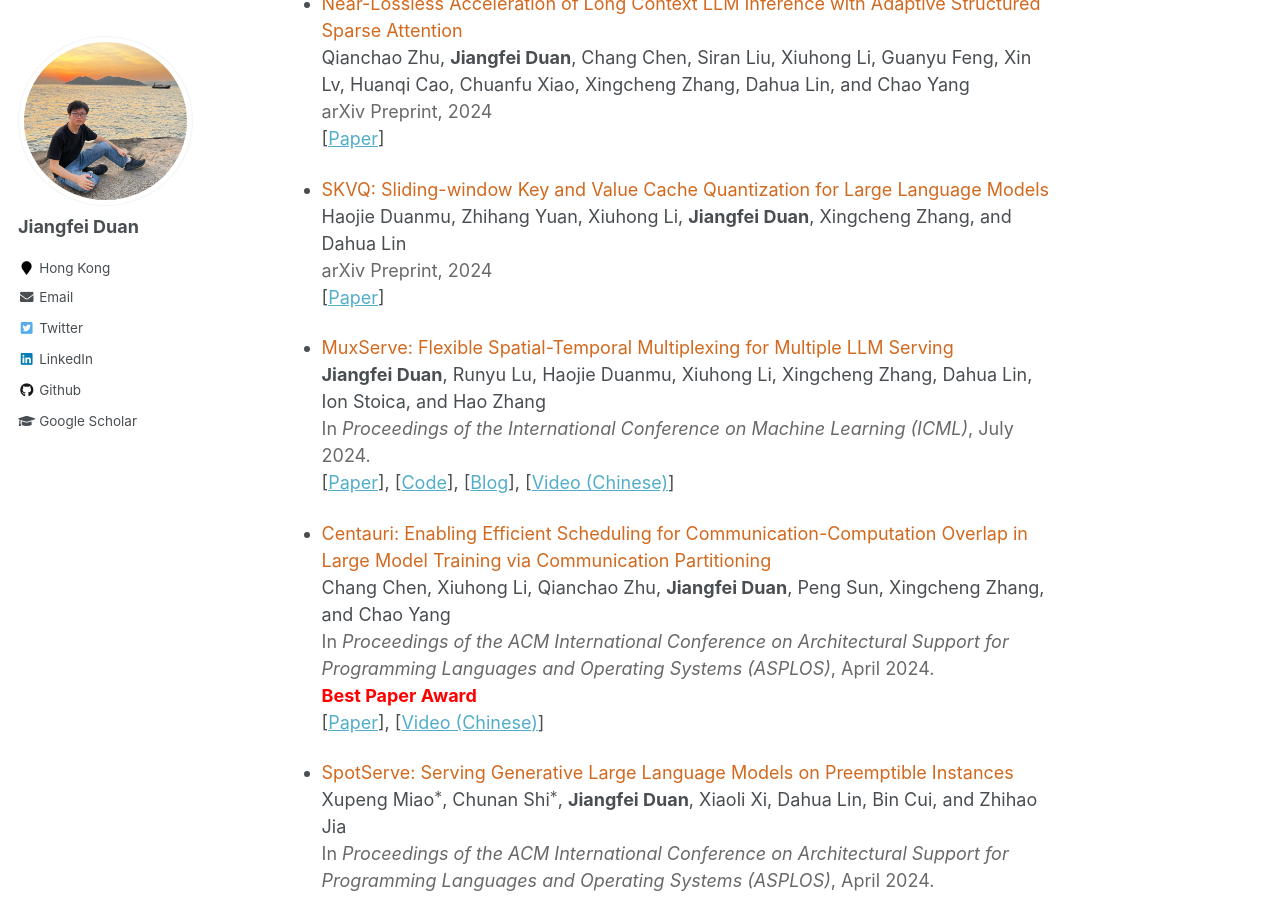
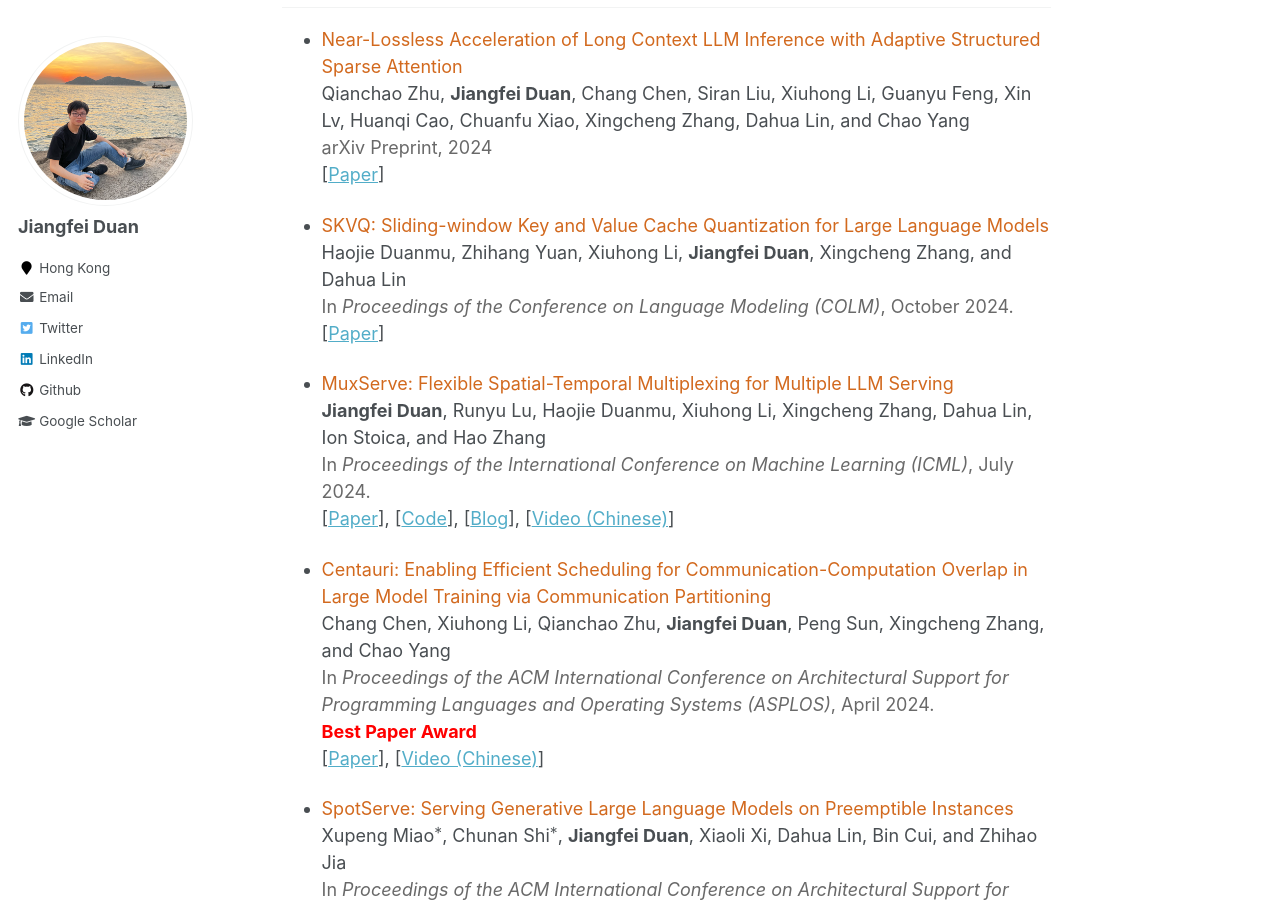
Before and after one commit to JF-D/JF-D.github.io, a Jekyll site: the page built from _pages/about.md, in a window 1280 px wide and 900 px high, scrolled down 1507 px. Built offline with Jekyll 4.4.1, drawn with Linux system fonts in a browser that asks for light colours; formulas are drawn with MathJax 3; a script that is not in the unit is left out; some of the changed text lies outside the part shown.

Commit message:
update skvq

```diff
--- a/_pages/about.md
+++ b/_pages/about.md
@@ -20,6 +20,7 @@ My detailed CV can be found [here](https://jf-d.github.io/files/cv.pdf).
 News
 ==
 ----
+- [July 2024] SKVQ is accepted by COLM 2024. Congratulations to Duanmu!
 - [May  2024] MuxServe is accepted by ICML 2024!
 - [Apr. 2024] I will attend NSDI '24 in person at Santa Clara, CA. See you there!
 
@@ -90,7 +91,7 @@ Qianchao Zhu, **Jiangfei Duan**, Chang Chen, Siran Liu, Xiuhong Li, Guanyu Feng,
 
 - <span style="color: #d2691e;">SKVQ: Sliding-window Key and Value Cache Quantization for Large Language Models</span> \\
 Haojie Duanmu, Zhihang Yuan, Xiuhong Li, **Jiangfei Duan**, Xingcheng Zhang, and Dahua Lin \\
-<span style="color: #696969;">arXiv Preprint, 2024</span> \\
+<span style="color: #696969;">In *Proceedings of the Conference on Language Modeling (COLM)*, October 2024.</span> \\
 [[Paper](https://www.arxiv.org/abs/2405.06219)]
 
 - <span style="color: #d2691e;">MuxServe: Flexible Spatial-Temporal Multiplexing for Multiple LLM Serving</span> \\
```
